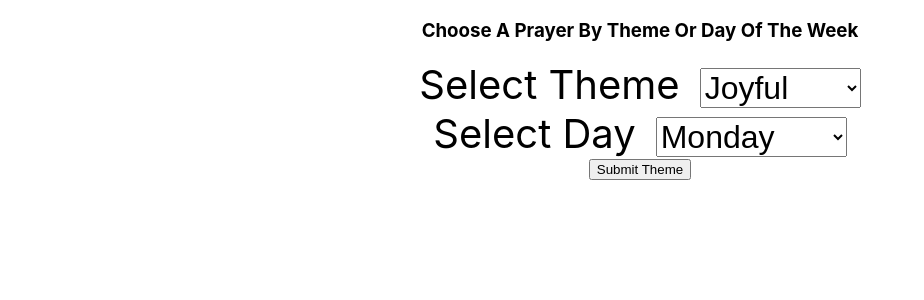
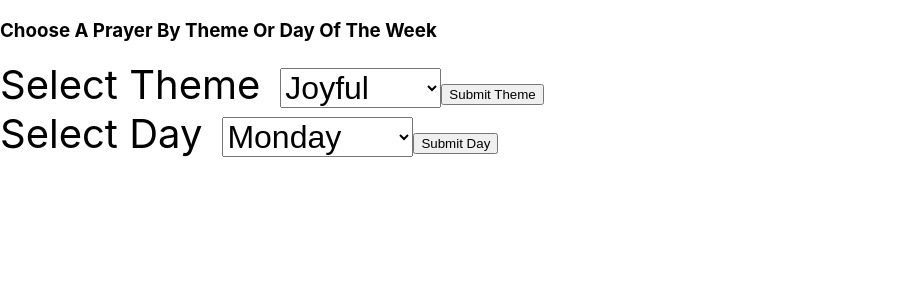
Before and after one commit to wlavery22/rosary, a React (Create React App) app: page /select in a window 1280 px wide. Shown: the top 300 px of the page, without its empty margins (0-924 px from the left). Built offline with nearby package versions, Linux system fonts and the light colour scheme.

Commit message:
Pass functions to update state to child components

```diff
--- a/src/components/App/App.js
+++ b/src/components/App/App.js
@@ -1,21 +1,24 @@
-import logo from '../../logo.svg';
-import './App.css';
+// import logo from '../../logo.svg';
 import { useState, useEffect } from 'react';
 import { Routes, Route } from 'react-router-dom';
 import ErrorPage from '../ErrorPage/ErrorPage';
 import HomePage from '../HomePage/HomePage';
 import PrayerPage from '../PrayerPage/PrayerPage';
 import SelectPage from '../SelectPage/SelectPage';
-import { getPrayers } from '../../apiCalls'
+import ThemeMenu from '../ThemeMenu/ThemeMenu.js';
+import WeekDayMenu from '../WeekDayMenu/WeekDayMenu.js';
 import PrayerCard from '../PrayerCard/PrayerCard';
+// import { getPrayers } from '../../apiCall';
 
 function App() {
   const [prayer, setPrayer] = useState("");
+  const [theme, setTheme] = useState("");
   const [day, setWeekDay] = useState("");
-  const [theme, setTheme] = useState("");
+
 
   window.addEventListener("load", (event) => {
     getPrayers("today");
+    setPrayer(data[0].mp3Link);
   });
 
   const getPrayers = (selection) => {
@@ -39,7 +42,12 @@ function App() {
         <Route path="/" element={<HomePage prayer={prayer} />} />
         <Route
           path="/select"
-          element={<SelectPage />}
+          element={
+            <SelectPage
+              setTheme={setTheme}
+              setWeekDay={setWeekDay}
+            />
+          }
         />
         {/* <Route
           path="/prayercard"
--- a/src/components/SelectPage/SelectPage.js
+++ b/src/components/SelectPage/SelectPage.js
@@ -13,9 +13,9 @@ function SelectPage({ setTheme, setWeekDay }) {
       <div className="choose-theme-menu">
         <ThemeMenu className="select-theme" setTheme={setTheme} />
         <WeekDayMenu className="select-day" setWeekDay={setWeekDay} />
-        <Link className="to-prayer-page" to="/prayer">
+        {/* <Link className="to-prayer-page" to="/prayer">
           <button className="theme-btn">Submit Theme</button>
-        </Link>
+        </Link> */}
       </div>
     </main>
   )
--- a/src/components/ThemeMenu/ThemeMenu.js
+++ b/src/components/ThemeMenu/ThemeMenu.js
@@ -1,5 +1,6 @@
 import { useState } from 'react';
 import "./ThemeMenu.css"
+import { Link } from 'react-router-dom';
 
 const ThemeMenu = ({ setTheme }) => {
 
@@ -17,6 +18,9 @@ const ThemeMenu = ({ setTheme }) => {
           <option value="sorrowful">Sorrowful</option>
           <option value="luminous">Luminous</option>
         </select>
+        <Link className="to-prayer-page" to="/prayer">
+          <button className="theme-btn">Submit Theme</button>
+        </Link>
       </div>
     </main>
   );
--- a/src/components/WeekDayMenu/WeekDayMenu.js
+++ b/src/components/WeekDayMenu/WeekDayMenu.js
@@ -1,5 +1,6 @@
 import { useState } from 'react';
 import "./WeekDayMenu.css"
+import { Link } from 'react-router-dom';
 
 const WeekDayMenu = ({ setWeekDay }) => {
 
@@ -20,6 +21,9 @@ const WeekDayMenu = ({ setWeekDay }) => {
           <option value="saturday">Saturday</option>
           <option value="sunday">Sunday</option>
         </select>
+        <Link className="to-prayer-page" to="/prayer">
+          <button className="theme-btn">Submit Day</button>
+        </Link>
       </div>
     </main>
   );
```
Also changed, not shown: src/apiCall.js (renamed from src/apiCalls.js, +19 -0 lines).
